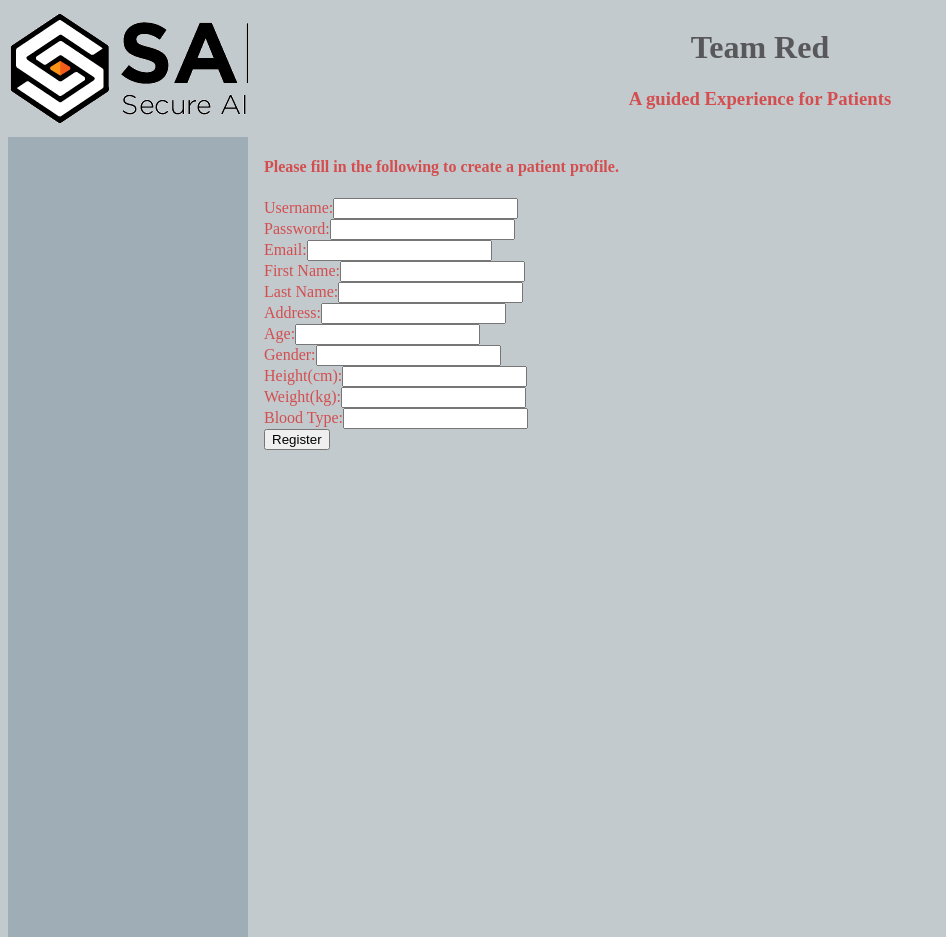
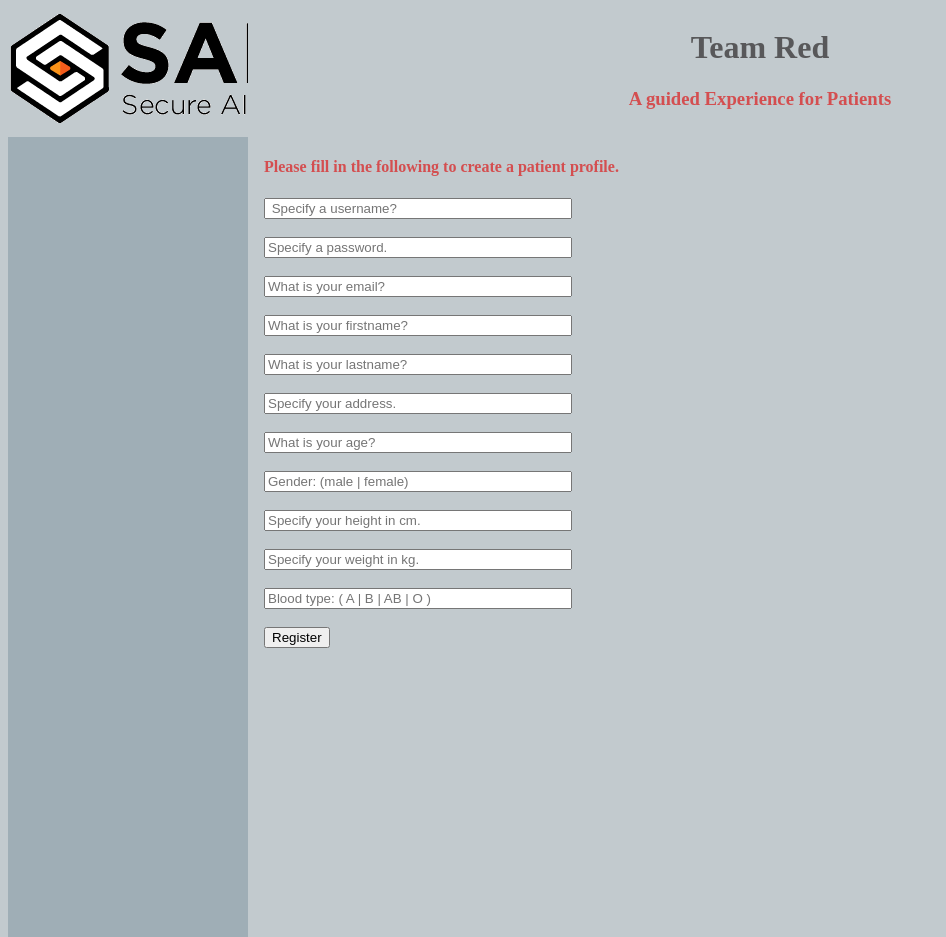
Before and after one commit to secureailabs/red_team, a Flask app: page /register/patient in a window 1280 px wide. Shown: the whole page, without its empty margins (0-946 px from the left). Run offline with Flask 2, Linux system fonts and the light colour scheme.

Commit message:
inputbox styling and prompts

```diff
--- a/static/PAG/style.css
+++ b/static/PAG/style.css
@@ -129,3 +129,11 @@ td {
     border: 1px solid;
     color: rgba(34, 32, 32, 0.667);
 }
+
+fieldset {
+    border: medium none !important;
+    margin: 0 0 10px;
+    min-width: 100%;
+    padding: 0;
+    width: 100%;
+}
--- a/templates/patient_register.html
+++ b/templates/patient_register.html
@@ -9,19 +9,34 @@
         <h4>Please fill in the following to create a patient profile.</h4>
     </div>
     <form method="post" action="/register/patient" style="margin-left: 2vh;">
-        <label>Username:<input type="text" name="username" value=""></label></br>
-        <label>Password:<input type="password" name="password" value=""></label></br>
-        <label>Email:<input type="email" name="email" value=""></label></br>
-        <label>First Name:<input type="firstname" name="firstname" value=""></label></br>
-        <label>Last Name:<input type="lastname" name="lastname" value=""></label></br>
-        <label>Address:<input type="address" name="address" value=""></label></br>
-        <label>Age:<input type="age" name="age" value=""></label></br>
-        <label>Gender:<input type="gender" name="gender" value=""></label></br>
-        <label>Height(cm):<input type="height" name="height" value=""></label></br>
-        <label>Weight(kg):<input type="weight" name="weight" value=""></label></br>
-        <label>Blood Type:<input type="bloodtype" name="bloodtype" value=""></label></br>
+        <input style="width: 300px;" placeholder=" Specify a username?" type="text" name="username" value="">
+        <br></br>
+        <input style="width: 300px;" placeholder="Specify a password." type="password" name="password" value="">
+        <br></br>
+        <input style="width: 300px;" placeholder="What is your email?" type="email" name="email" value="">
+        <br></br>
+        <input style="width: 300px;" placeholder="What is your firstname?" type="firstname" name="firstname" value="">
+        <br></br>
+        <input style="width: 300px;" placeholder="What is your lastname?" type="lastname" name="lastname" value="">
+        <br></br>
+        <input style="width: 300px;" placeholder="Specify your address." type="address" name="address" value="">
+        <br></br>
+        <input style="width: 300px;" placeholder="What is your age?" type="age" name="age" value="">
+        <br></br>
+        <input style="width: 300px;" placeholder="Gender: (male | female)" type="gender" name="gender" value="">
+        <br></br>
+        <input style="width: 300px;" placeholder="Specify your height in cm." type="height" name="height" value="">
+        <br></br>
+        <input style="width: 300px;" placeholder="Specify your weight in kg." type="weight" name="weight" value="">
+        <br></br>
+        <input style="width: 300px;" placeholder="Blood type: ( A | B | AB | O )" type="bloodtype" name="bloodtype"
+            value="">
+        <br></br>
         <input type="submit" value="Register">
     </form>
+
+
+
 
     {% if error %}
     <p>{{error}}</p>
```
Also changed, not shown: templates/login.html (+6 -3 lines), templates/pag_register.html (+19 -8 lines).
